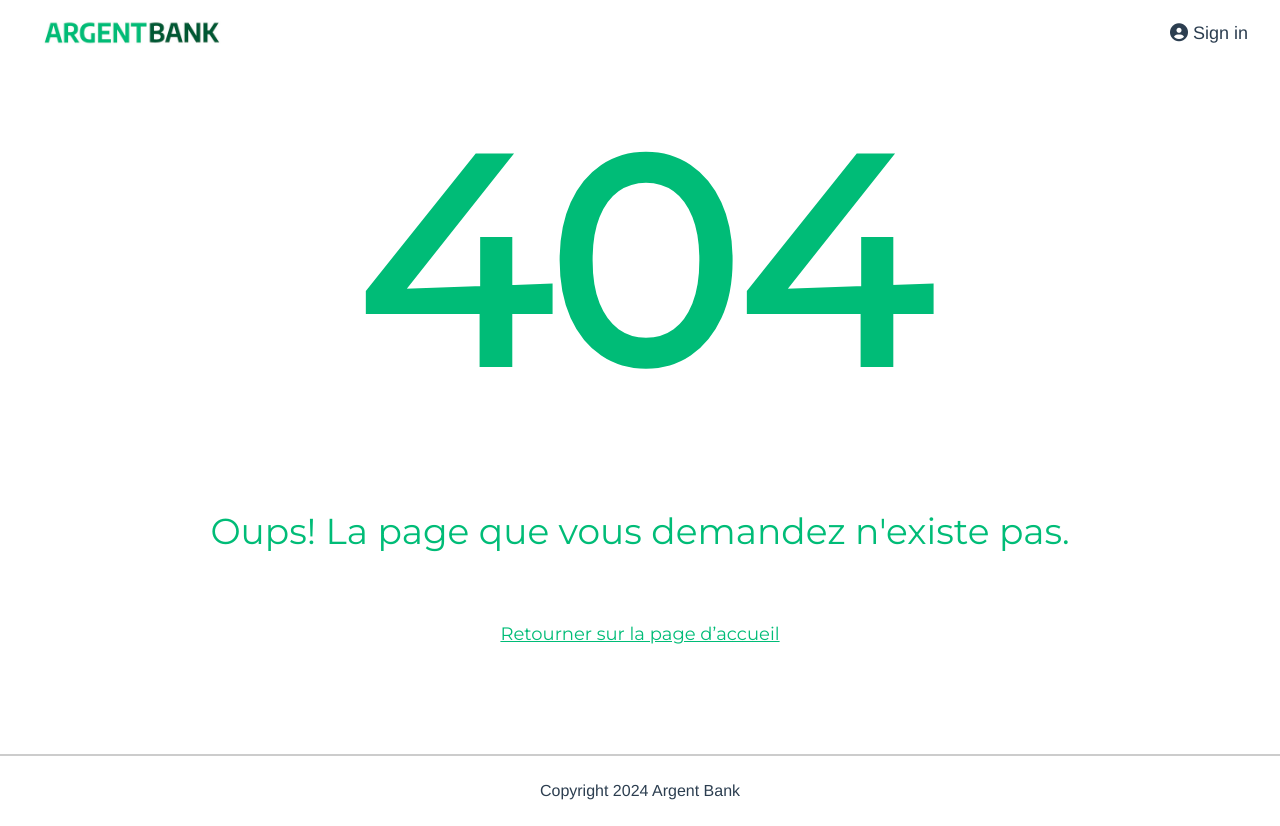
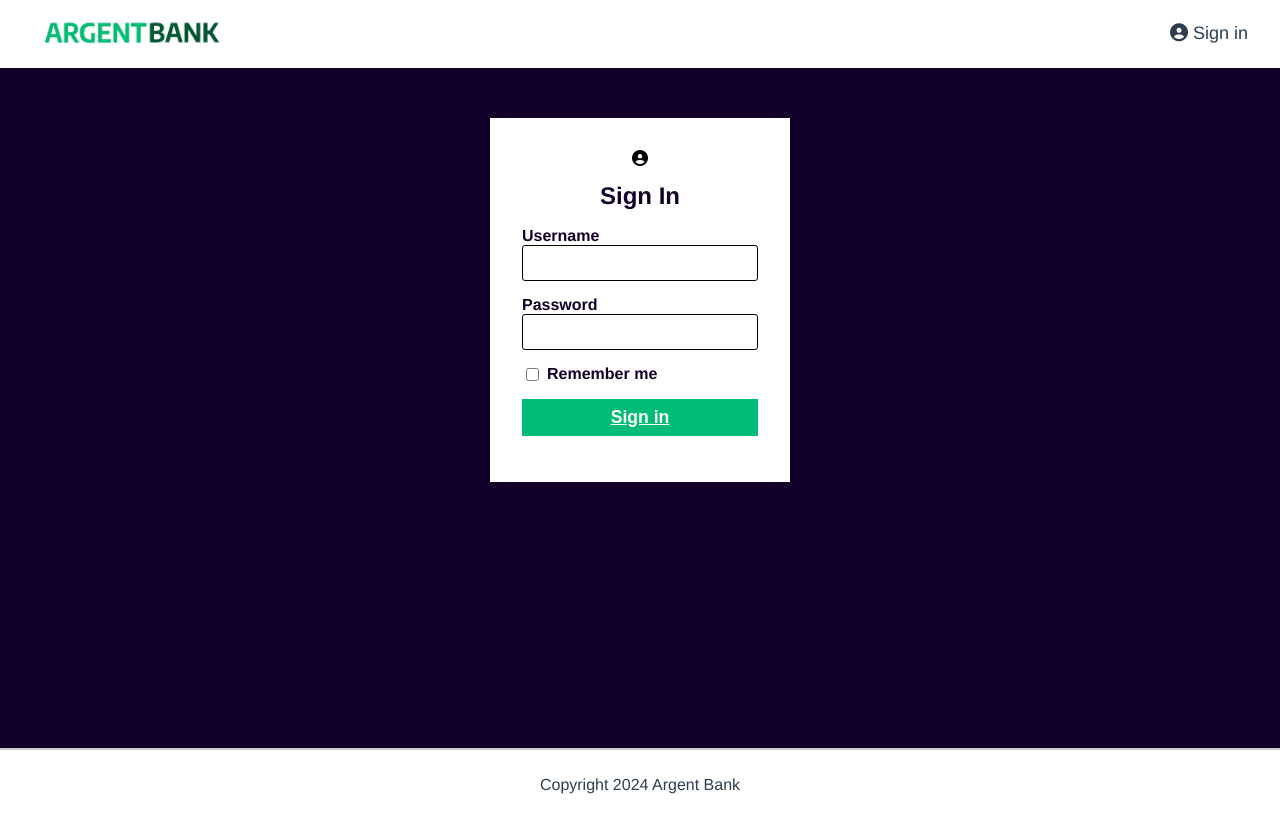
Before and after one commit to AnthonyDac/Project13-ArgentBank, a React (Vite) app in the folder front/: page /sign-in in a window 1280 px wide. Before the commit this address had no page. Built offline with nearby package versions, Linux system fonts and the light colour scheme.

Commit message:
changement de route signin en sign-in

```diff
--- a/front/src/router/Routes.jsx
+++ b/front/src/router/Routes.jsx
@@ -11,7 +11,7 @@ const Routers = () => {
     <BrowserRouter>
       <Routes>
         <Route path="/" element={<HomePage />} />
-        <Route path="/signin" element={<SignInPage />} />
+        <Route path="/sign-in" element={<SignInPage />} />
         <Route path="/user" element={<UserPage />} />
         <Route path="/404" element={<NotFoundPage />} />
         <Route path="*" element={<NotFoundPage />} />
```
